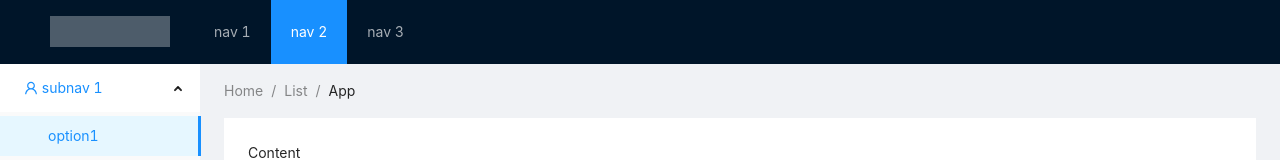
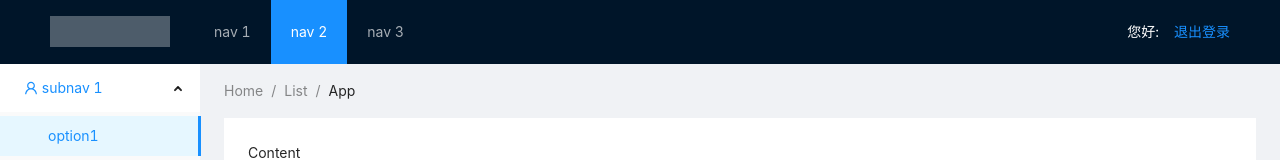
Before and after one commit to AliChen118/train, a Vue app in the folder web/: page / in a window 1280 px wide. Shown: the top 160 px of the page. Built offline with nearby package versions, Linux system fonts and the light colour scheme; no server answers.

Commit message:
6.5 使用vuex(store)来保存登录信息

```diff
--- a/web/src/components/the-header-view.vue
+++ b/web/src/components/the-header-view.vue
@@ -1,6 +1,12 @@
 <template>
   <a-layout-header class="header">
     <div class="logo" />
+    <div style="float: right; color: white;">
+      您好: {{member.mobile}} &nbsp;&nbsp;
+      <router-link to="/login">
+        退出登录
+      </router-link>
+    </div>
     <a-menu
         v-model:selectedKeys="selectedKeys1"
         theme="dark"
@@ -16,15 +22,17 @@
 
 <script>
 import {defineComponent, ref} from 'vue';
+import store from "@/store";
 
 
 export default defineComponent({
   name: "the-header-view",
   setup() {
-
+    let member = store.state.member;
 
     return {
       selectedKeys1: ref(['2']),
+      member
     };
   },
 });
--- a/web/src/store/index.js
+++ b/web/src/store/index.js
@@ -2,10 +2,14 @@
 
 export default createStore({
   state: {
+    member: {}
   },
   getters: {
   },
   mutations: {
+    setMember (state, _member) {
+      state.member = _member;
+    }
   },
   actions: {
   },
--- a/web/src/views/login.vue
+++ b/web/src/views/login.vue
@@ -42,7 +42,7 @@
 import axios from 'axios';
 import { notification } from 'ant-design-vue';
 import { useRouter } from 'vue-router'
-// import store from "@/store";
+import store from "@/store";
 
 export default defineComponent({
   name: "login-view",
@@ -75,6 +75,7 @@
           notification.success({ description: '登录成功！' });
           // 登录成功，跳到控台主页
           router.push("/");
+          store.commit("setMember", data.content);
         } else {
           notification.error({ description: data.message });
         }
```
